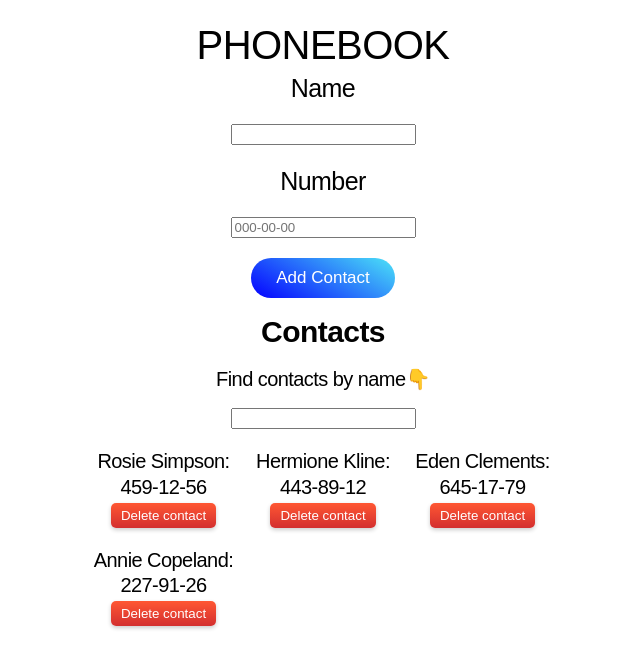
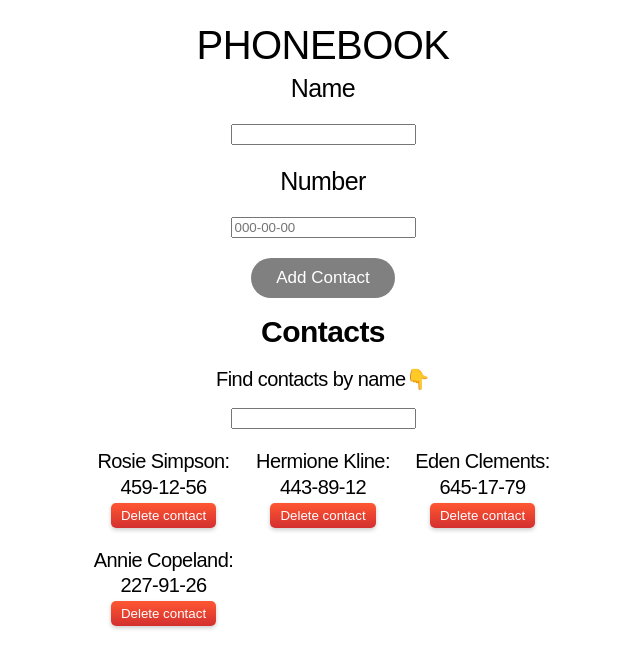
Before and after one commit to Kreal11/goit-react-hw-02-phonebook, a React (Create React App) app: page / in a window 1280 px wide. Shown: the top 668 px of the page, without its empty margins (317-957 px from the left). Built offline with nearby package versions, Linux system fonts and the light colour scheme.

Commit message:
add props.styles for button for bgCol on condition

```diff
--- a/src/components/AddContact/AddContact.styled.js
+++ b/src/components/AddContact/AddContact.styled.js
@@ -21,7 +21,10 @@ export const StyledAddContactButton = styled.button`
   margin: 0 auto;
   border: none;
   color: #fff;
-  background-image: linear-gradient(30deg, #0400ff, #4ce3f7);
+  background-image: ${props =>
+    props.disabled
+      ? 'linear-gradient(30deg, gray, gray)'
+      : 'linear-gradient(30deg, #0400ff, #4ce3f7)'};
   border-radius: 20px;
   background-size: 100% auto;
   font-family: inherit;
```
